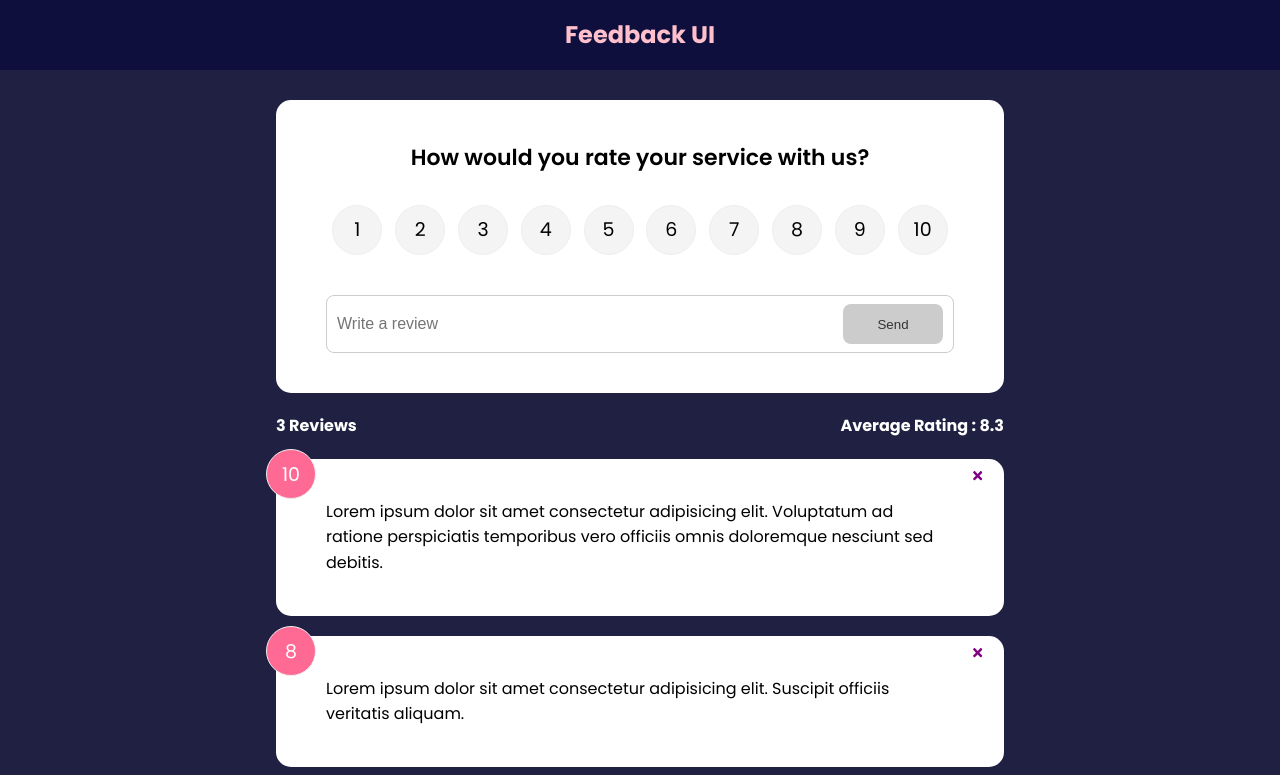
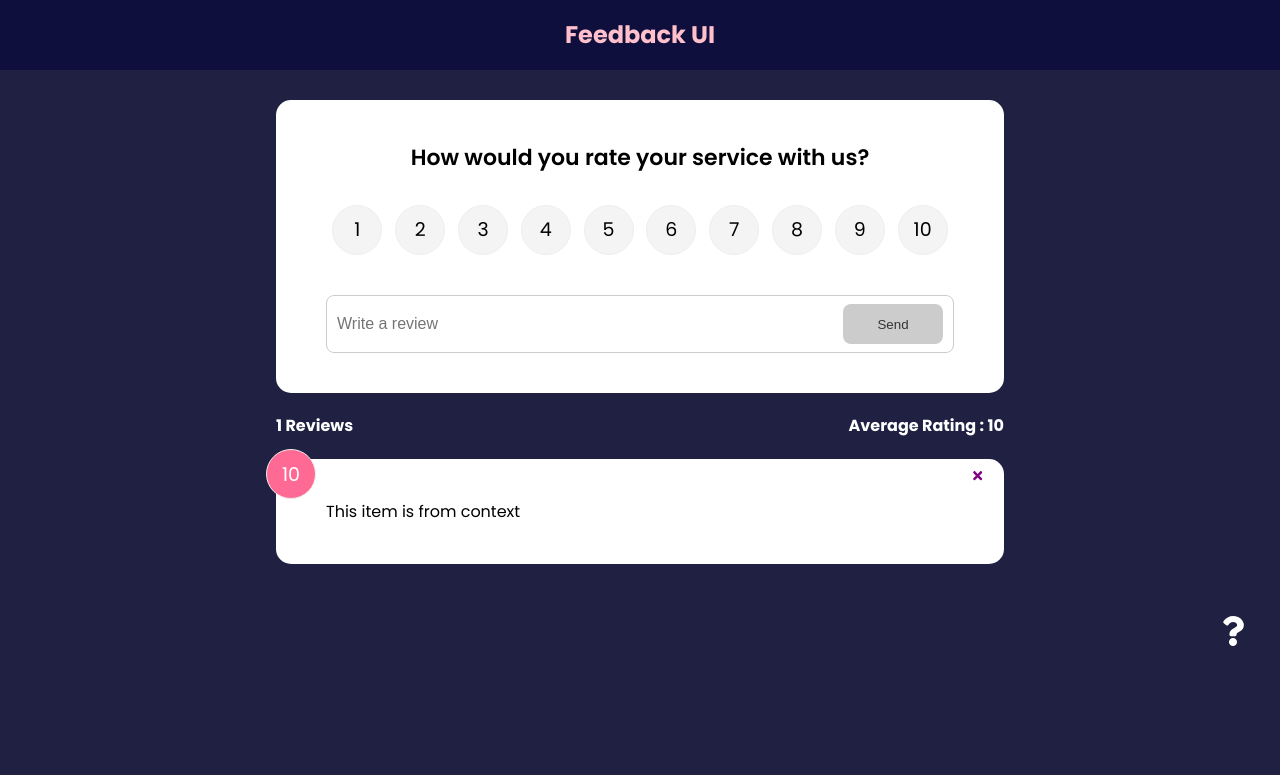
Before and after one commit to tech-and-me/react-feedback-app, a React (Create React App) app: page / in a window 1280 px wide. Shown: the top 775 px of the page. Built offline with nearby package versions, Linux system fonts and the light colour scheme.

Commit message:
modifyingg codes to useContext instead

```diff
--- a/src/App.js
+++ b/src/App.js
@@ -1,31 +1,14 @@
-import { useState } from 'react';
 import { BrowserRouter as Router, Route, Routes } from 'react-router-dom';
 import FeedbackForm from './components/FeedbackForm';
 import FeedbackList from './components/FeedbackList';
 import FeedbackStats from './components/FeedbackStats';
 import Header from './components/Header';
-import FeedbackData from './data/FeedbackData';
-import { v4 as uuidv4 } from 'uuid';
 import AboutPage from './pages/AboutPage';
 import AboutIonLink from './components/shared/AboutIonLink';
-import { FeedbackProvider } from './context/FedbackContext';
-
+import { FeedbackProvider } from './context/FeedbackContext';
 
 
 function App() {
-  const [feedback, setFeedback] = useState(FeedbackData);
-  const deleteFeedback = (id) => {
-    window.confirm("Click Ok to Delete or click cancel.") &&
-      setFeedback(feedback.filter((item, index) => item.id !== id))
-  }
-
-  const addFeedback = (newFeeedback) => {
-    const newObj = { ...newFeeedback, id: uuidv4() };
-    // console.log(newObj);
-    setFeedback([newObj, ...feedback]);
-  }
-
-
 
   return (
     <FeedbackProvider>
@@ -36,9 +19,9 @@ function App() {
             <Route exact path="*"
               element={
                 <>
-                  <FeedbackForm handleAdd={addFeedback} />
-                  <FeedbackStats feedback={feedback} />
-                  <FeedbackList feedback={feedback} handleDelete={deleteFeedback} />
+                  <FeedbackForm />
+                  <FeedbackStats />
+                  <FeedbackList />
                 </>
               }
             >
--- a/src/components/FeedbackForm.jsx
+++ b/src/components/FeedbackForm.jsx
@@ -1,15 +1,21 @@
-import { useState } from 'react';
+import { useState,useContext } from 'react';
 import RatingSelect from './RatingSelect';
 import Button from './shared/Button';
 import Card from "./shared/Card";
+import FeedbackContext from '../context/FeedbackContext';
 
 
-const FeedbackForm = ({handleAdd}) => {
+
+
+
+const FeedbackForm = () => {
+
     const [text, setText] = useState('')
     const [rating, setRating] = useState(0);
     const [bnDisabled, setBtnDisabled] = useState(true)
     const [message, setMessage] = useState('');
 
+    const {addFeedback} = useContext(FeedbackContext);
 
     const handleTextChange = (e) => {
         if (text === '') {
@@ -33,10 +39,8 @@ const FeedbackForm = ({handleAdd}) => {
                 rating
             }
 
-            handleAdd(newFeeedback);
-
-
-
+            addFeedback(newFeeedback);
+            setText('');
 
         }
 
--- a/src/components/FeedbackItem.jsx
+++ b/src/components/FeedbackItem.jsx
@@ -1,17 +1,19 @@
 import {FaTimes} from 'react-icons/fa'
 import Card from "./shared/Card";
 import PropTypes from 'prop-types';
+import { useContext } from 'react';
+import FeedbackContext from '../context/FeedbackContext';
 
-
-const FeedbackItem = ({item,handleDelete}) => {
-    const {id,text,rating} = item;
+const FeedbackItem = ({item}) => {
+    // const {id,text,rating} = item;
+    const {deleteFeedback} = useContext(FeedbackContext);
 
     return (
         <Card>
-            <div className='num-display'>{rating}</div>
-            <button onClick={()=>handleDelete(id)}  className='close'><FaTimes color='purple' /></button>
+            <div className='num-display'>{item.rating}</div>
+            <button onClick={()=>deleteFeedback(item.id)}  className='close'><FaTimes color='purple' /></button>
             <div className=''>
-                {text}
+                {item.text}
             </div>
         </Card>
     )
--- a/src/components/FeedbackList.jsx
+++ b/src/components/FeedbackList.jsx
@@ -1,9 +1,13 @@
-import { motion, AnimatePresence } from 'framer-motion'
+import { motion, AnimatePresence } from 'framer-motion';
+import {useContext} from 'react';
 import FeedbackItem from './FeedbackItem';
-import PropTypes from 'prop-types';
+// import PropTypes from 'prop-types';
+import FeedbackContext from '../context/FeedbackContext';
 
 
-const FeedbackList = ({ feedback, handleDelete }) => {
+const FeedbackList = () => {
+    const {feedback} = useContext(FeedbackContext);
+
     return (
         (!feedback || feedback.length === 0) ? 'No feedback to display'
             : <div className='feedback-list'>
@@ -14,7 +18,7 @@ const FeedbackList = ({ feedback, handleDelete }) => {
                         initial={{ opacity: 0 }}
                         animate={{ opacity: 1 }}
                         exit={{ opacity: 0 }}>
-                        <FeedbackItem key={index} item={item} handleDelete={handleDelete} />
+                        <FeedbackItem key={index} item={item} />
                     </motion.div>
                     ))}
                 </AnimatePresence>
@@ -23,15 +27,15 @@ const FeedbackList = ({ feedback, handleDelete }) => {
 }
 
 
-FeedbackList.ropTypes = {
-    feedback: PropTypes.arrayOf(
-        PropTypes.shape({
-            id: PropTypes.number.isRequired,
-            text: PropTypes.string.isRequired,
-            rating: PropTypes.number.isRequired,
-        })
-    )
-}
+// FeedbackList.ropTypes = {
+//     feedback: PropTypes.arrayOf(
+//         PropTypes.shape({
+//             id: PropTypes.number.isRequired,
+//             text: PropTypes.string.isRequired,
+//             rating: PropTypes.number.isRequired,
+//         })
+//     )
+// }
 
 
 
--- a/src/components/FeedbackStats.jsx
+++ b/src/components/FeedbackStats.jsx
@@ -1,6 +1,12 @@
 import PropTypes from 'prop-types';
+import { useContext } from 'react';
+import FeedbackContext from '../context/FeedbackContext';
 
-const FeedbackStats = ({ feedback }) => {
+
+
+const FeedbackStats = () => {
+    const {feedback} = useContext(FeedbackContext);
+
     let average = (feedback.reduce((accum,current) => {
         return (accum + current.rating)
     },0))/feedback.length;
@@ -14,8 +20,8 @@ const FeedbackStats = ({ feedback }) => {
     )
 }
 
-FeedbackStats.propTypes = {
-    feedback: PropTypes.array.isRequired
-}
+// FeedbackStats.propTypes = {
+//     feedback: PropTypes.array.isRequired
+// }
 
 export default FeedbackStats
--- a/src/context/FedbackContext.js
+++ /dev/null
@@ -1,20 +0,0 @@
-import { createContext, useState } from 'react'
-
-const FeedbackContext = createContext();
-
-export const FeedbackProvider = ({ children }) => {
-    const [feedback, setFeedback] = useState([
-        {
-            id: 1,
-            text: 'This item is from context',
-            rating: 10
-        }
-    ])
-
-    return <FeedbackContext.Provider
-        value={{ feedback }}>
-        {children}
-    </FeedbackContext.Provider>
-}
-
-export default FeedbackContext;
--- /dev/null
+++ b/src/context/FeedbackContext.js
@@ -0,0 +1,35 @@
+import { createContext, useState } from 'react'
+import { v4 as uuidv4 } from 'uuid';
+
+const FeedbackContext = createContext();
+
+export const FeedbackProvider = ({ children }) => {
+    const [feedback, setFeedback] = useState([
+        {
+            id: 1,
+            text: 'This item is from context',
+            rating: 10
+        }
+    ])
+
+    const addFeedback = (newFeeedback) => {
+        const newFeedback = { ...newFeeedback, id: uuidv4() };
+        // console.log(newObj);
+        setFeedback([newFeedback, ...feedback]);
+      }
+
+
+    const deleteFeedback = (id) => {
+        window.confirm("Click Ok to Delete or click cancel.") &&
+          setFeedback(feedback.filter((item, index) => item.id !== id))
+      }
+
+
+
+    return <FeedbackContext.Provider
+        value={{feedback,deleteFeedback,addFeedback }}>
+        {children}
+    </FeedbackContext.Provider>
+}
+
+export default FeedbackContext;
```
